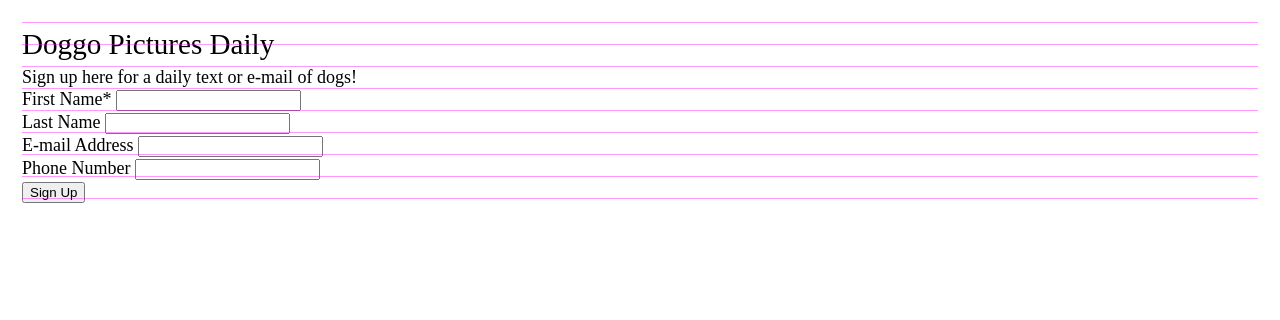
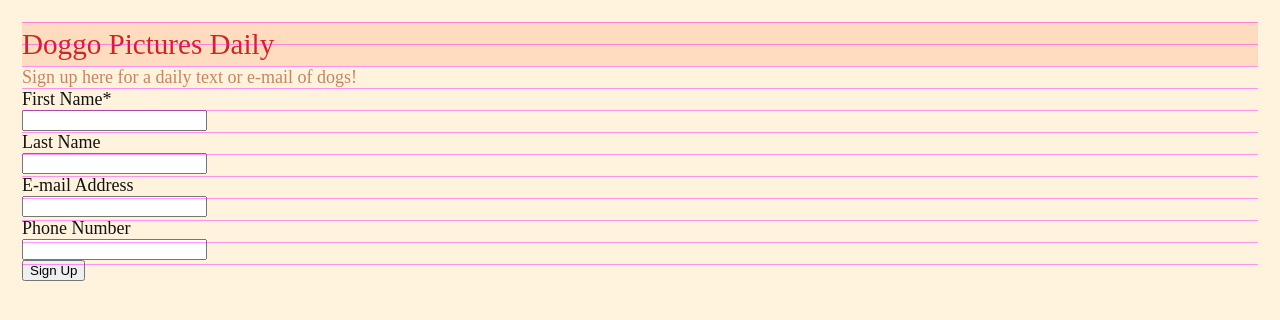
Before and after one commit to wanminz/project-one, a plain HTML site: page index.html in a window 1280 px wide. Drawn offline with Linux system fonts and the light colour scheme.

Commit message:
Add coloring for background and text

```diff
--- a/screen.css
+++ b/screen.css
@@ -17,6 +17,8 @@ a,abbr,acronym,address,applet,article,aside,audio,b,big,blockquote,body,canvas,c
 
 /* General Styling */
 html{
+  background: #FFF3DD;
+  color: #131312;
   font-size: 1.125em; /* 18px / 16px = 1.125em */
   line-height: 1.222222222222222em; /* 22px / 18px = 1.222222222222222em */
   padding: 1.222222222222222em; /* 22px / 18px = 1.222222222222222em */
@@ -24,8 +26,20 @@ html{
 
 /* Webpage Heading */
 h1{
+  background: #FFDBBF;
+  color: #C92828;
   font-size: 1.618em; /* 29.124px / 18px = 1.618em */
   line-height: 1.510781486059607em; /* 44px / 29.124px = 1.510781486059607em */
+}
+
+p{
+  color: #C48564;
+}
+
+/* Form */
+input,
+label{
+  display: block;
 }
 
 /* Diagnostic CSS */
```
